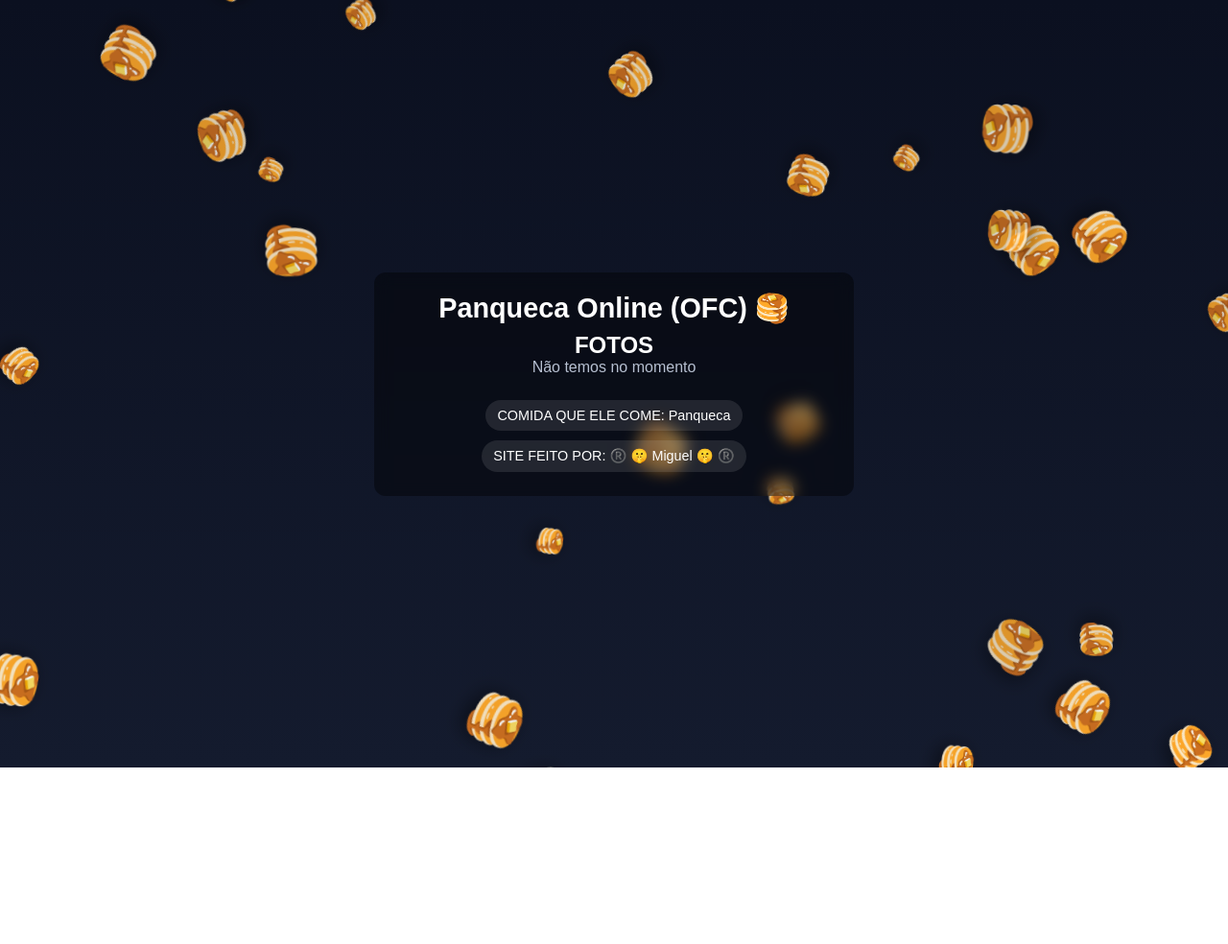
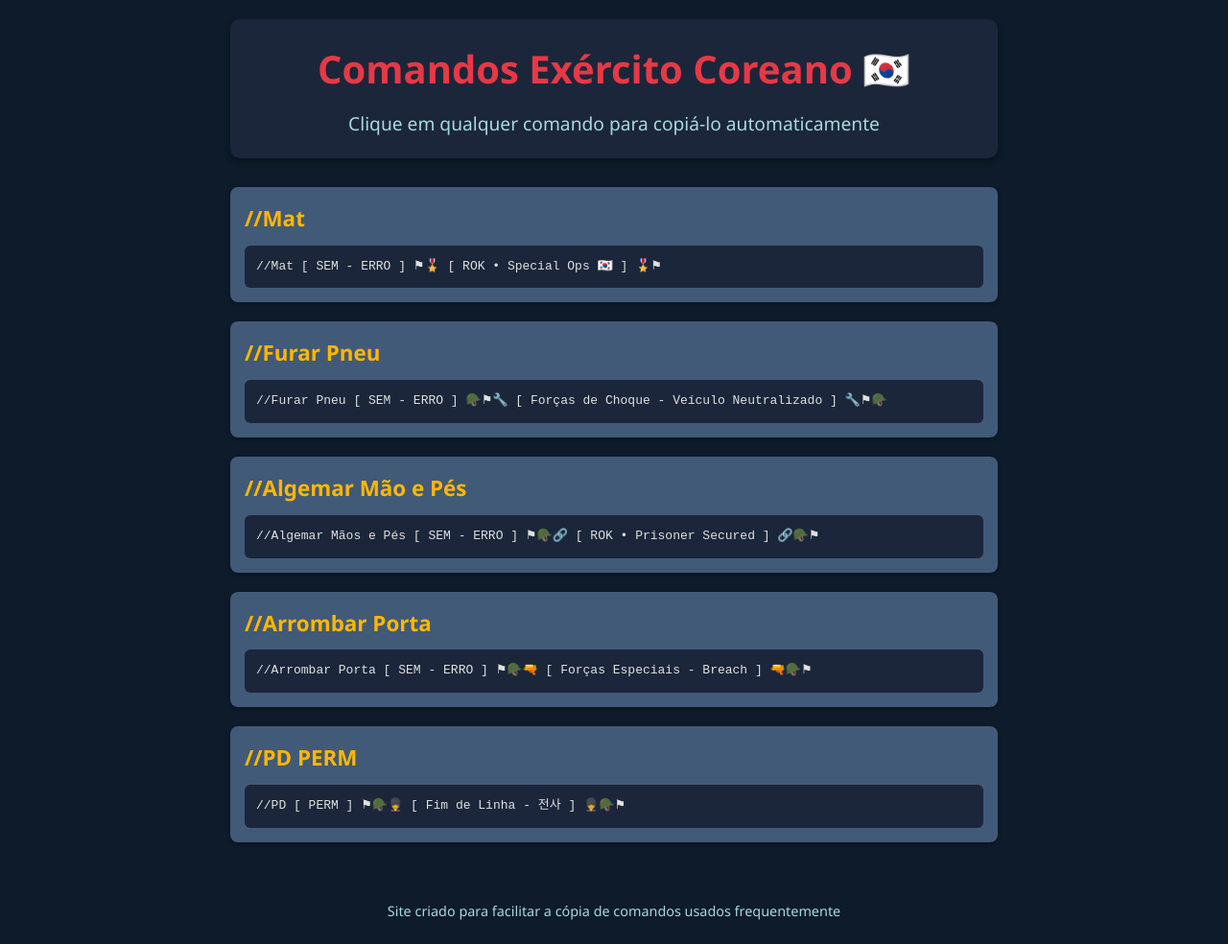
Before and after one commit to Miguel918-hub/Panqueca.online, a plain HTML site: page index.html in a window 1280 px wide. Shown: the whole page at 96% size. Before the commit the page ends 800 px from the top, so only its background shows below. Drawn offline with Linux system fonts and the light colour scheme.

Commit message:
Update index.html

```diff
--- a/index.html
+++ b/index.html
@@ -1,122 +1,181 @@
-<!doctype html>
+<!DOCTYPE html>
 <html lang="pt-BR">
 <head>
-  <meta charset="utf-8" />
-  <meta name="viewport" content="width=device-width,initial-scale=1" />
-  <title>Panqueca Online (OFC) 🥞</title>
+    <meta charset="UTF-8">
+    <meta name="viewport" content="width=device-width, initial-scale=1.0">
+    <title>Comandos Exército Coreano 🇰🇷</title>
     <style>
-    :root{
-      --bg1:#0b1020;
-      --bg2:#141b2e;
-      --accent:#ffcf6b;
-      --text:#fff;
-      --muted:#b6bfd0;
+        * {
+            margin: 0;
+            padding: 0;
+            box-sizing: border-box;
+            font-family: 'Segoe UI', Tahoma, Geneva, Verdana, sans-serif;
         }
-    *{box-sizing:border-box;margin:0;padding:0}
-    body{
-      font-family: Arial, sans-serif;
-      background: linear-gradient(180deg,var(--bg1),var(--bg2));
-      color:var(--text);
-      overflow-x:hidden;
+
+        body {
+            background-color: #0d1b2a;
+            color: #e0e1dd;
+            padding: 20px;
+            line-height: 1.6;
         }
-    .wrap{
-      min-height:100vh;
-      display:flex;
-      align-items:center;
-      justify-content:center;
-      position:relative;
-      padding:20px;
+
+        header {
+            text-align: center;
+            margin-bottom: 30px;
+            padding: 20px;
+            background-color: #1b263b;
+            border-radius: 10px;
+            box-shadow: 0 4px 6px rgba(0, 0, 0, 0.3);
         }
-    .pancake-layer{
-      position:absolute;
-      inset:0;
-      pointer-events:none;
-      z-index:0;
-      overflow:hidden;
+
+        h1 {
+            font-size: 2.5rem;
+            margin-bottom: 10px;
+            color: #e63946;
         }
-    .pancake{
-      position:absolute;
-      filter: drop-shadow(0 6px 10px rgba(0,0,0,0.5));
-      animation: floatUp linear infinite;
-      opacity:0.9;
+
+        .subtitle {
+            font-size: 1.2rem;
+            color: #a8dadc;
         }
-    @keyframes floatUp {
-      0%   { transform: translateY(100vh) rotate(0deg); opacity:0 }
-      10%  { opacity:1 }
-      50%  { transform: translateY(-20vh) rotate(180deg) }
-      90%  { opacity:0.8 }
-      100% { transform: translateY(-120vh) rotate(360deg); opacity:0 }
+
+        .container {
+            max-width: 800px;
+            margin: 0 auto;
         }
-    .card{
-      position:relative;
-      z-index:2;
-      padding:20px;
-      max-width:500px;
-      width:100%;
-      background:rgba(0,0,0,0.4);
-      border-radius:12px;
-      text-align:center;
-      backdrop-filter: blur(8px);
+
+        .command-section {
+            background-color: #415a77;
+            border-radius: 8px;
+            padding: 15px;
+            margin-bottom: 20px;
+            cursor: pointer;
+            transition: all 0.3s ease;
+            box-shadow: 0 2px 4px rgba(0, 0, 0, 0.2);
         }
-    h1{
-      font-size:1.8em;
-      margin-bottom:8px;
+
+        .command-section:hover {
+            background-color: #778da9;
+            transform: translateY(-2px);
         }
-    p{
-      font-size:1em;
-      color:var(--muted);
-      margin-bottom:20px;
+
+        .command-title {
+            font-size: 1.4rem;
+            font-weight: bold;
+            margin-bottom: 10px;
+            color: #ffb703;
         }
-    .pill{
-      display:inline-block;
-      padding:8px 12px;
-      background:rgba(255,255,255,0.1);
-      border-radius:999px;
-      margin:5px;
-      font-size:0.9em;
+
+        .command-text {
+            background-color: #1b263b;
+            padding: 12px;
+            border-radius: 6px;
+            font-family: monospace;
+            word-break: break-all;
         }
-    @media (max-width:480px){
-      h1{font-size:1.4em;}
-      p{font-size:0.9em;}
-      .pill{font-size:0.8em;padding:6px 10px;}
+
+        .notification {
+            position: fixed;
+            bottom: 20px;
+            right: 20px;
+            padding: 15px 25px;
+            background-color: #2a9d8f;
+            color: white;
+            border-radius: 8px;
+            box-shadow: 0 4px 8px rgba(0, 0, 0, 0.4);
+            opacity: 0;
+            transition: opacity 0.3s ease;
+            z-index: 1000;
+        }
+
+        .notification.show {
+            opacity: 1;
+        }
+
+        footer {
+            text-align: center;
+            margin-top: 40px;
+            padding: 20px;
+            color: #a8dadc;
+            font-size: 0.9rem;
+        }
+
+        @media (max-width: 600px) {
+            h1 {
+                font-size: 2rem;
+            }
+
+            .command-title {
+                font-size: 1.2rem;
+            }
         }
     </style>
 </head>
 <body>
-  <div class="wrap">
-    <div class="pancake-layer" id="pancakeLayer"></div>
-    <div class="card">
-      <h1>Panqueca Online (OFC) 🥞</h1>
-      <h2>FOTOS</h2>
-      <p>Não temos no momento</p>
-      <div class="pill">COMIDA QUE ELE COME: Panqueca</div>
-      <div class="pill">SITE FEITO POR: ®️ 🤫 Miguel 🤫 ®️</div>
+    <div class="container">
+        <header>
+            <h1>Comandos Exército Coreano 🇰🇷</h1>
+            <p class="subtitle">Clique em qualquer comando para copiá-lo automaticamente</p>
+        </header>
+
+        <div class="command-list">
+            <div class="command-section" onclick="copyText('//Mat [ SEM - ERRO ] ⚑🎖️ [ ROK • Special Ops 🇰🇷 ] 🎖️⚑')">
+                <div class="command-title">//Mat</div>
+                <div class="command-text">//Mat [ SEM - ERRO ] ⚑🎖️ [ ROK • Special Ops 🇰🇷 ] 🎖️⚑</div>
+            </div>
+
+            <div class="command-section" onclick="copyText('//Furar Pneu [ SEM - ERRO ] 🪖⚑🔧 [ Forças de Choque - Veículo Neutralizado ] 🔧⚑🪖')">
+                <div class="command-title">//Furar Pneu</div>
+                <div class="command-text">//Furar Pneu [ SEM - ERRO ] 🪖⚑🔧 [ Forças de Choque - Veículo Neutralizado ] 🔧⚑🪖</div>
+            </div>
+
+            <div class="command-section" onclick="copyText('//Algemar Mãos e Pés [ SEM - ERRO ] ⚑🪖🔗 [ ROK • Prisoner Secured ] 🔗🪖⚑')">
+                <div class="command-title">//Algemar Mão e Pés</div>
+                <div class="command-text">//Algemar Mãos e Pés [ SEM - ERRO ] ⚑🪖🔗 [ ROK • Prisoner Secured ] 🔗🪖⚑</div>
+            </div>
+
+            <div class="command-section" onclick="copyText('//Arrombar Porta [ SEM - ERRO ] ⚑🪖🔫 [ Forças Especiais - Breach ] 🔫🪖⚑')">
+                <div class="command-title">//Arrombar Porta</div>
+                <div class="command-text">//Arrombar Porta [ SEM - ERRO ] ⚑🪖🔫 [ Forças Especiais - Breach ] 🔫🪖⚑</div>
+            </div>
+
+            <div class="command-section" onclick="copyText('//PD [ PERM ] ⚑🪖💂‍♂️ [ Fim de Linha - 전사 ] 💂‍♂️🪖⚑')">
+                <div class="command-title">//PD PERM</div>
+                <div class="command-text">//PD [ PERM ] ⚑🪖💂‍♂️ [ Fim de Linha - 전사 ] 💂‍♂️🪖⚑</div>
             </div>
         </div>
+
+        <div class="notification" id="notification">Texto copiado com sucesso!</div>
+    </div>
+
+    <footer>
+        <p>Site criado para facilitar a cópia de comandos usados frequentemente</p>
+    </footer>
+
     <script>
-    const layer = document.getElementById('pancakeLayer');
-    const emojis = "🥞";
-    const width = window.innerWidth;
-    let count;
-    if(width <= 480){
-      count = 20; // celular
-    } else if(width <= 1024){
-      count = 35; // tablet
-    } else {
-      count = 60; // PC
+        function copyText(text) {
+            // Usando a API moderna de clipboard
+            navigator.clipboard.writeText(text).then(() => {
+                showNotification();
+            }).catch(err => {
+                // Fallback para método antigo se o moderno falhar
+                const textArea = document.createElement('textarea');
+                textArea.value = text;
+                document.body.appendChild(textArea);
+                textArea.select();
+                document.execCommand('copy');
+                document.body.removeChild(textArea);
+                showNotification();
+            });
         }
-    const rand = (a,b)=> a + Math.random()*(b-a);
-    for(let i=0;i<count;i++){
-      const el = document.createElement('div');
-      el.className = 'pancake';
-      el.textContent = emojis;
-      const size = rand(20, 50);
-      el.style.fontSize = size + 'px';
-      el.style.left = rand(-10, 100) + '%';
-      el.style.top = rand(0, 100) + 'vh';
-      el.style.animationDuration = rand(8, 20) + 's';
-      el.style.animationDelay = rand(-20, 0) + 's';
-      layer.appendChild(el);
+
+        function showNotification() {
+            const notification = document.getElementById('notification');
+            notification.classList.add('show');
+
+            setTimeout(() => {
+                notification.classList.remove('show');
+            }, 2000);
         }
     </script>
 </body>
```
Lines whose indentation alone changed are shown as unchanged.
